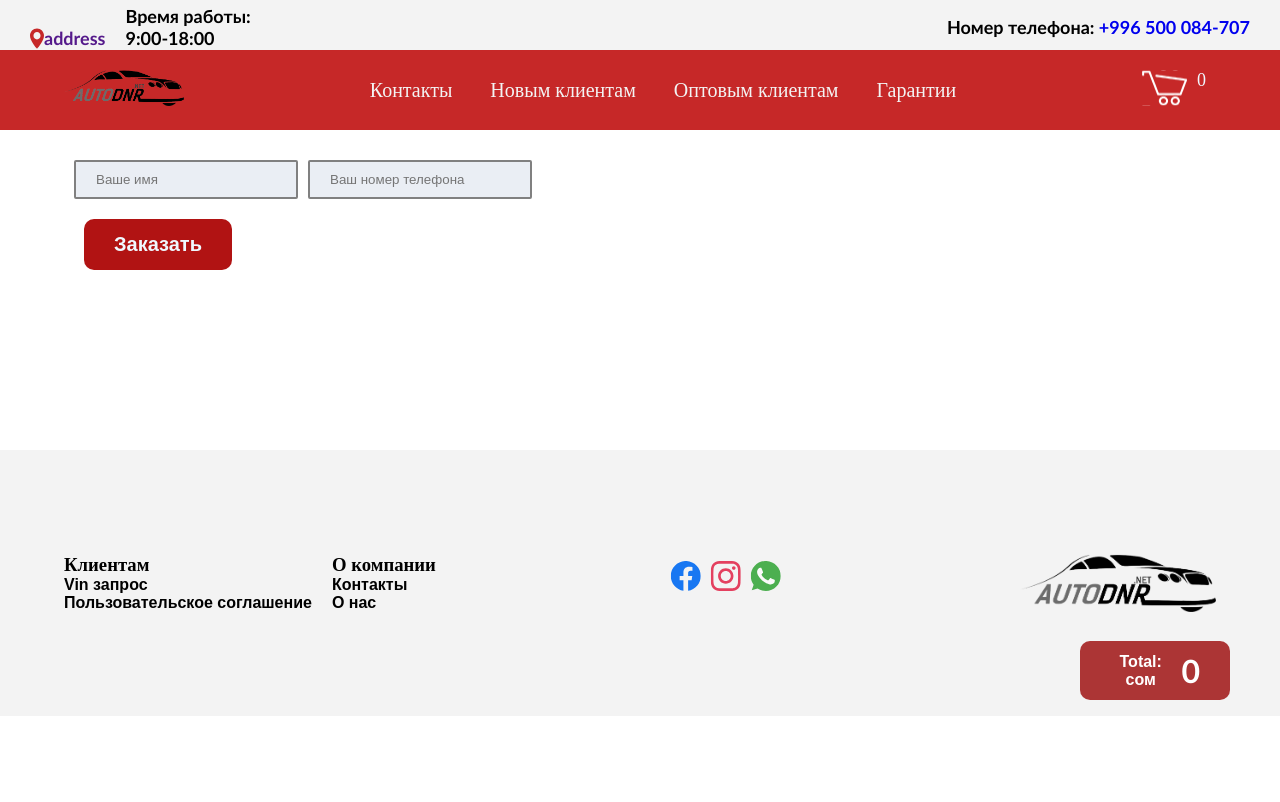
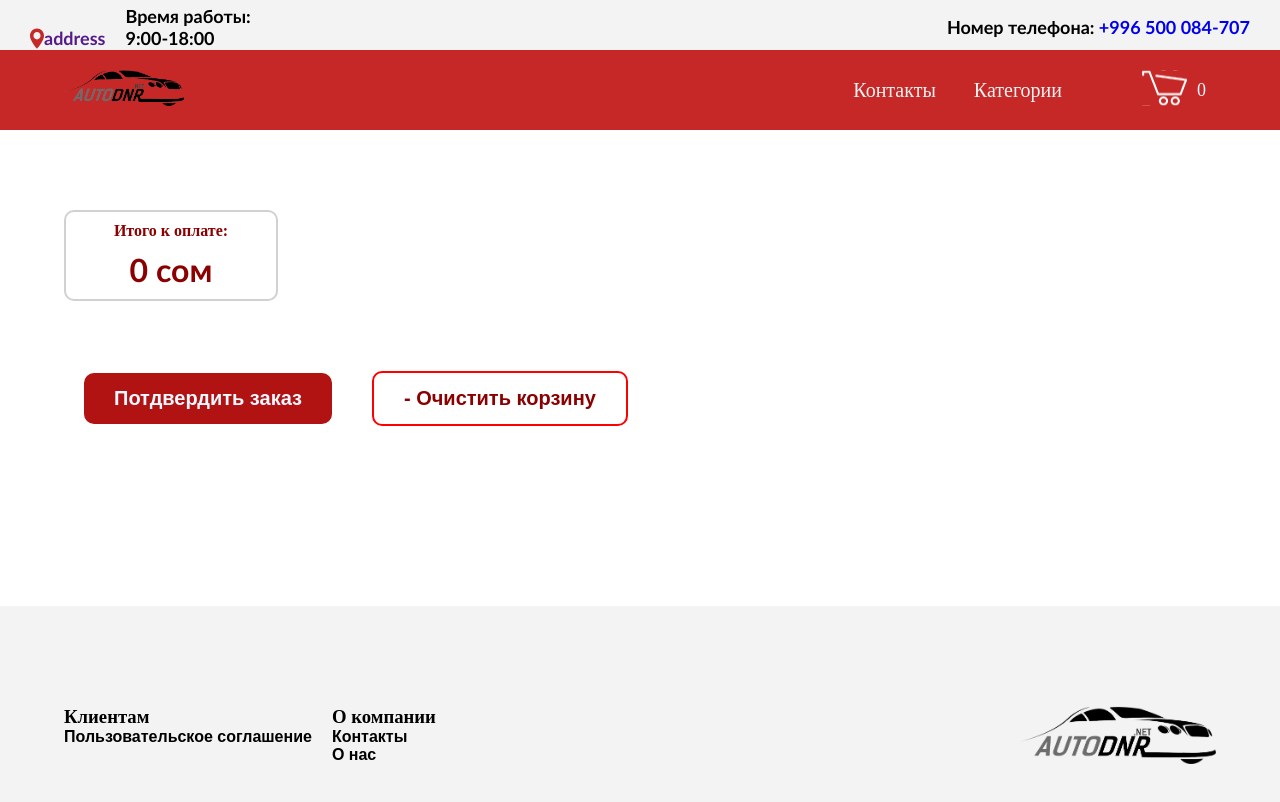
Before and after one commit to askat123/autoShop, a React (Create React App) app: page /basket in a window 1280 px wide. Shown: the top 802 px of the page. Built offline with nearby package versions, Linux system fonts and the light colour scheme.

Commit message:
finished

```diff
--- a/package.json
+++ b/package.json
@@ -7,6 +7,7 @@
     "@testing-library/jest-dom": "^5.17.0",
     "@testing-library/react": "^13.4.0",
     "@testing-library/user-event": "^13.5.0",
+    "antd": "^5.17.2",
     "axios": "^1.6.8",
     "react": "^18.3.1",
     "react-dom": "^18.3.1",
--- a/src/App.js
+++ b/src/App.js
@@ -2,11 +2,16 @@ import { RouterProvider, createBrowserRouter } from "react-router-dom";
 import Home from "./pages/Home";
 import Basket from "./pages/Basket";
 import PartDetail from "./pages/Home/Products/partDetail";
+import Products from "./pages/Home/Products";
 
 const router = createBrowserRouter([
   {
     path: "/",
     element: <Home />,
+  },
+  {
+    path: "/category",
+    element: <Products />,
   },
   {
     path: "/basket",
--- a/src/components/Footer/index.jsx
+++ b/src/components/Footer/index.jsx
@@ -11,7 +11,6 @@ function Footer() {
           <div className="footer_box">
             <div className="footer_text">
               <h3>Клиентам</h3>
-              <a href="">Vin запрос</a>
               <a href="">Пользовательское соглашение</a>
             </div>
             <div className="footer_text">
@@ -22,7 +21,6 @@ function Footer() {
               <a href="">О нас</a>
             </div>
           </div>
-          <img src={logsf} alt="" />
           <img className="logo" src={logo} alt="" />
         </div>
       </div>
--- a/src/components/Header/index.jsx
+++ b/src/components/Header/index.jsx
@@ -53,16 +53,14 @@ function Header() {
                 <img src={logo} alt="" />
               </NavLink>
             </div>
-            <nav>
-              <a href="https://api.whatsapp.com/send?phone=996500084707">
-                Контакты
-              </a>
-              <a>Новым клиентам</a>
-              <a>Оптовым клиентам</a>
-              <a>Гарантии</a>
-            </nav>
 
             <div className="buttons">
+              <nav>
+                <a href="https://api.whatsapp.com/send?phone=996500084707">
+                  Контакты
+                </a>
+                <NavLink to={"/category"}>Категории</NavLink>
+              </nav>
               <NavLink to={"/basket"}>
                 <img src={basket} alt="" />
               </NavLink>
--- a/src/components/Header/index.scss
+++ b/src/components/Header/index.scss
@@ -10,6 +10,7 @@ header {
     display: flex;
     gap: 38px;
     font-size: 20px;
+    padding-right: 80px;
   }
   .navbar {
     display: flex;
@@ -52,6 +53,7 @@ header {
     }
     .buttons {
       display: flex;
+      align-items: center;
       a {
         background: transparent;
         border: none;
--- a/src/pages/Basket/index.jsx
+++ b/src/pages/Basket/index.jsx
@@ -5,14 +5,17 @@ import {
   removeFromBasket,
   decreaseQuantity,
   increaseQuantity,
+  clearBasket,
 } from "../../redux/slices/basketSlice";
+import { Modal, Input, Button } from "antd";
+import axios from "axios";
 import Header from "../../components/Header";
-import axios from "axios";
 import Footer from "../../components/Footer";
 
 function Basket() {
   const basket = useSelector((state) => state.basket.products);
   const dispatch = useDispatch();
+  const [modalVisible, setModalVisible] = useState(false);
   const [customerInfo, setCustomerInfo] = useState({
     name: "",
     phone: "",
@@ -25,6 +28,9 @@ function Basket() {
       [name]: value,
     });
   };
+  function removeBasket() {
+    clearBasket();
+  }
 
   const handleDecreaseQuantity = (product) => {
     dispatch(decreaseQuantity(product));
@@ -38,19 +44,25 @@ function Basket() {
     dispatch(removeFromBasket(product));
   };
 
-  const handleOrder = async () => {
+  const handleOrder = () => {
+    setModalVisible(true);
+  };
+
+  const handleModalOk = async () => {
     try {
       if (customerInfo.name && customerInfo.phone) {
         const response = await axios.post(
           "https://api.telegram.org/bot6149981925:AAGpfDoRJkhemNLd2KfEYJGMYADcgZ_Dp5w/sendMessage",
           {
             chat_id: "883636261",
-            text: `Новый заказ:\n\n${basket.map(
+            text: `Новый заказ:\n\n${basket
+              .map(
                 (product) =>
                   `Название: ${product.name}\nКоличество: ${product.quantity}\nЦена: ${product.price}\n\n`
-            )}\nИмя заказчика: ${customerInfo.name}\nНомер телефона: ${
-              customerInfo.phone
-            }`,
+              )
+              .join("")}\nИмя заказчика: ${
+              customerInfo.name
+            }\nНомер телефона: ${customerInfo.phone}`,
           }
         );
         console.log("Order sent:", response.data);
@@ -60,6 +72,7 @@ function Basket() {
           phone: "",
         });
         alert("Заказ успешно отправлен!");
+        setModalVisible(false);
       } else {
         alert("Пожалуйста, заполните данные заказчика.");
       }
@@ -68,39 +81,25 @@ function Basket() {
     }
   };
 
+  const handleModalCancel = () => {
+    setModalVisible(false);
+  };
+
   return (
     <>
       <Header />
       <div id="basket">
         <div className="container">
+          <div className="basket__box">
             <div className="total">
               <div className="total-block">
-              Total:{" сом"}
+                Итого к оплате:
                 <h1>
                   {basket.reduce((acc, el) => acc + +el.price * el.quantity, 0)}
+                  {" сом"}
                 </h1>
               </div>
             </div>
-          <div className="customer-info">
-            <input
-              type="text"
-              name="name"
-              placeholder="Ваше имя"
-              value={customerInfo.name}
-              onChange={handleInputChange}
-            />
-            <input
-              type="tel"
-              name="phone"
-              placeholder="Ваш номер телефона"
-              value={customerInfo.phone}
-              onChange={handleInputChange}
-            />
-          </div>
-          <button onClick={handleOrder} className="order-button">
-            Заказать
-          </button>
-          <div className="basket__box">
             {basket.map((product) => (
               <div className="basket__block" key={product.id}>
                 <img src={product.image} alt="img" />
@@ -129,9 +128,40 @@ function Basket() {
               </div>
             ))}
           </div>
+          <button onClick={handleOrder} className="order-button">
+            Потдвердить заказ
+          </button>
+          <button
+            onClick={() => dispatch(clearBasket())}
+            className="order-button-rem"
+          >
+            - Очистить корзину{" "}
+          </button>
         </div>
       </div>
+
       <Footer />
+      <Modal
+        title="Пожалуйста, введите ваши данные"
+        visible={modalVisible}
+        onOk={handleModalOk}
+        onCancel={handleModalCancel}
+        okText="Оформить заказ"
+        cancelText="Отмена"
+      >
+        <Input
+          placeholder="Ваше имя"
+          name="name"
+          value={customerInfo.name}
+          onChange={handleInputChange}
+        />
+        <Input
+          placeholder="Ваш номер телефона"
+          name="phone"
+          value={customerInfo.phone}
+          onChange={handleInputChange}
+        />
+      </Modal>
     </>
   );
 }
--- a/src/pages/Basket/index.scss
+++ b/src/pages/Basket/index.scss
@@ -64,23 +64,32 @@
   border: none;
   border-radius: 10px;
   background: rgb(177, 19, 19);
+  cursor: pointer;
+}
+.order-button-rem {
+  padding: 14px 30px;
+  margin: 20px 20px;
+  color: darkred;
+  font-size: 20px;
+  font-weight: 600;
+  cursor: pointer;
+  border: 2px solid red;
+  border-radius: 10px;
+  background: white;
 }
 .total-block {
   display: flex;
-  position: fixed;
-  right: 50px;
-  bottom: 50px;
-  align-items: center;
-  font-family: sans-serif;
+  flex-direction: column;
   font-weight: 600;
   border-radius: 10px;
   padding: 10px 30px;
   margin: 50px 0;
   gap: 10px;
-  width: 90px;
-  color: white;
+  width: 150px;
+  color: darkred;
   text-align: center;
-  background: rgba(160, 19, 19, 0.849);
+  border: 2px solid rgba(128, 128, 128, 0.363);
+  // background: rgba(160, 19, 19, 0.849);
 
   h1 {
     font-family: "Gill Sans", "Gill Sans MT", Calibri, "Trebuchet MS",
--- a/src/pages/Home/Products/index.jsx
+++ b/src/pages/Home/Products/index.jsx
@@ -4,6 +4,8 @@ import { useDispatch, useSelector } from "react-redux";
 import { getProduct } from "../../../redux/slices/productSlice";
 import axios from "axios";
 import { useNavigate } from "react-router-dom";
+import Header from "../../../components/Header";
+import Footer from "../../../components/Footer";
 
 function Products() {
   const dispatch = useDispatch();
@@ -29,6 +31,8 @@ function Products() {
   }, []);
 
   return (
+    <>
+      <Header />
       <div className="container">
         <center>
           <h1
@@ -67,6 +71,7 @@ function Products() {
           ))}
         </div>
       </div>
+    </>
   );
 }
 
--- a/src/pages/Home/Products/index.scss
+++ b/src/pages/Home/Products/index.scss
@@ -4,7 +4,7 @@
   flex-wrap: wrap;
   gap: 25px;
   margin: 0 0 0 8%;
-  padding: 50px 0;
+  padding: 150px 0;
   font-family: sans-serif;
   &__big {
     width: 230px;
@@ -144,10 +144,16 @@
       flex-direction: column;
       gap: 15px;
       width: 250px;
-      height: 270px;
-      padding: 20px 0 4px 0;
+      // height: 30%;
+      padding: 30px 0 34px 0;
       border: 2px solid rgba(128, 128, 128, 0.397);
       border-radius: 10px;
+      p {
+        width: 90%;
+        font-size: 12px;
+        font-family: "Lucida Sans", "Lucida Sans Regular", "Lucida Grande",
+          "Lucida Sans Unicode", Geneva, Verdana, sans-serif;
+      }
       img {
         width: 40%;
         height: 40%;
--- a/src/pages/Home/Products/partDetail.jsx
+++ b/src/pages/Home/Products/partDetail.jsx
@@ -47,6 +47,7 @@ function PartDetail() {
                 <div className="part__block">
                   <img src={el.image} alt="" />
                   <h2>{el.name}</h2>
+                  <p>{el.description.slice(0, 65)}</p>
                   <h1>{el.price}</h1>
                   <button onClick={() => handleAddToBasket(el)}>
                     добавить в корзину
```
Also changed, not shown: src/pages/Home/index.jsx (+15 -0 lines), 1 other file (tests, documents, lock files or other folders). Lines whose indentation alone changed are shown as unchanged.
